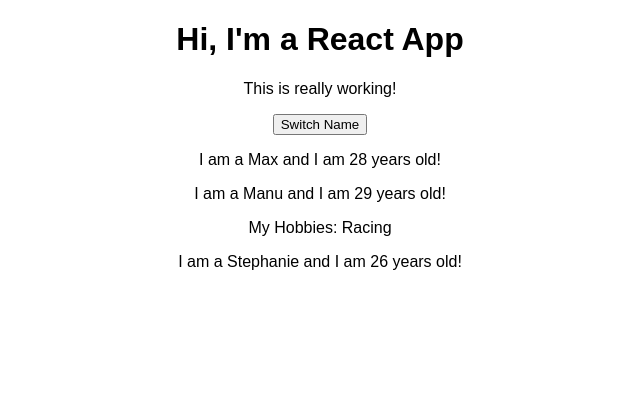
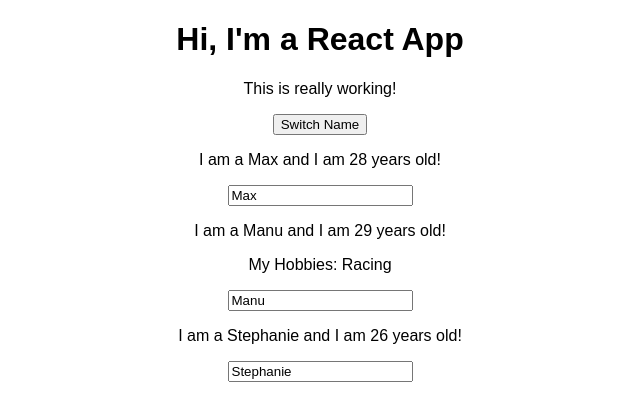
Before and after one commit to StanciuDragosIoan/react_course_max, a React (Create React App) app in the folder apps/react-complete-guide/: page / in a window 1280 px wide. Shown: the top 420 px of the page, without its empty margins (320-960 px from the left). Built offline with nearby package versions, Linux system fonts and the light colour scheme.

Commit message:
Add files via upload

```diff
--- a/apps/react-complete-guide/src/Person/Person.js
+++ b/apps/react-complete-guide/src/Person/Person.js
@@ -3,10 +3,11 @@
 const person = props => {
   return (
     <div>
-      <p>
+      <p onClick={props.click}>
         I am a {props.name} and I am {props.age} years old!
       </p>
       <p>{props.children}</p>
+      <input type="test" onChange={props.change} value={props.name} />
     </div>
   );
 };
```
